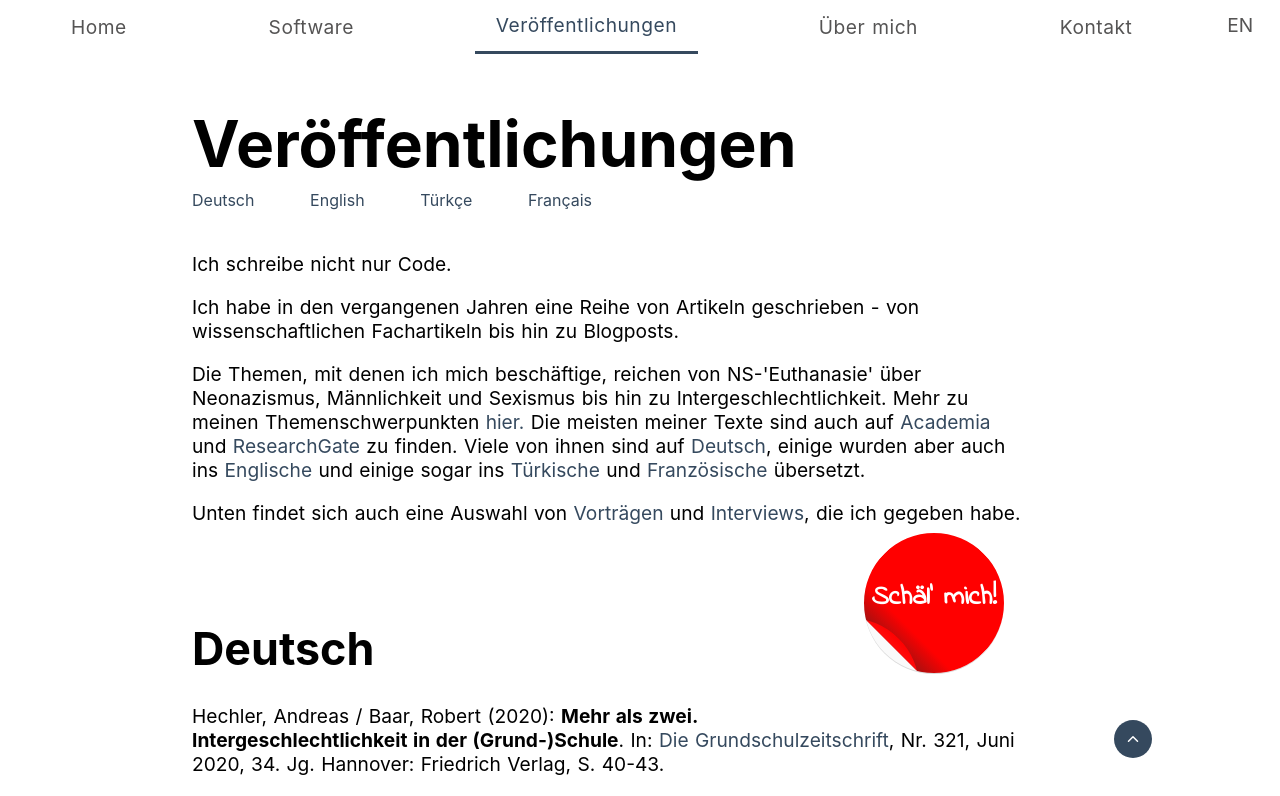
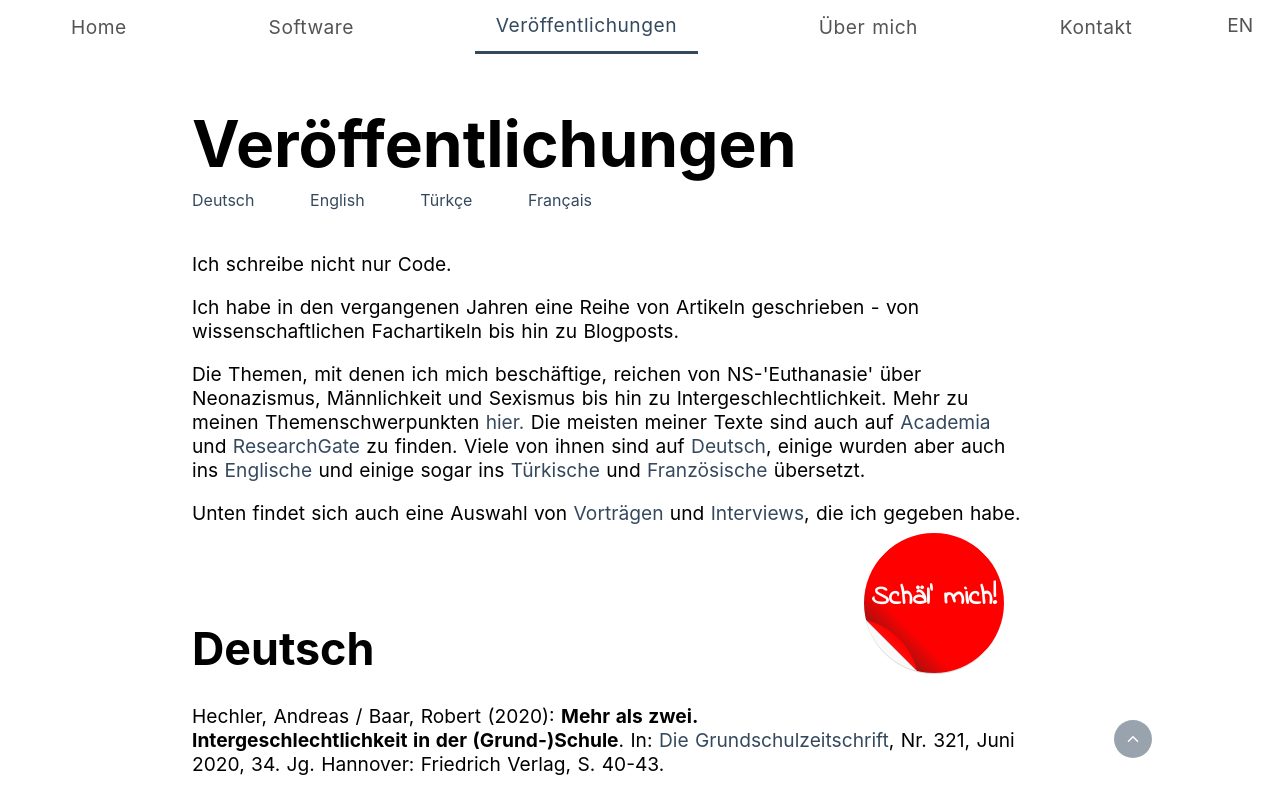
Before and after one commit to andy-9/portfolio, a Nuxt app: page /publications in a window 1280 px wide. Shown: the top 796 px of the page. Built offline with nearby package versions, Linux system fonts and the light colour scheme.

Commit message:
debugging opacity in up-arrow

```diff
--- a/assets/style.css
+++ b/assets/style.css
@@ -100,7 +100,7 @@ hr {
     line-height: 0;
     padding: 0.7em;
     background-color: #35495e;
-    /* opacity: 0.5; */
+    opacity: 0.5;
     color: white;
     border-radius: 50%;
 }
```
